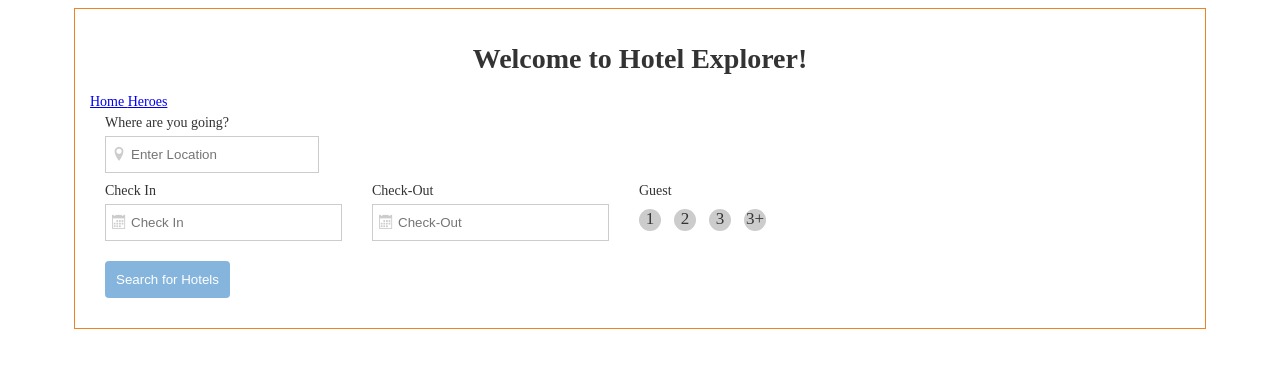
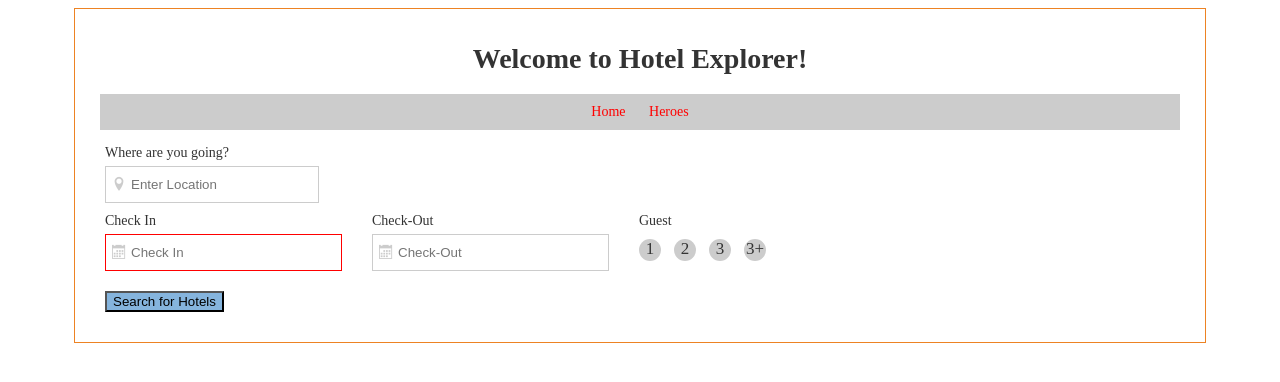
Before and after one commit to rajashril/hotel-search, an Angular app: page /serach in a window 1280 px wide. Shown: the top 382 px of the page. Built offline with nearby package versions, Linux system fonts and the light colour scheme.

Commit message:
added new style

```diff
--- a/src/sass/hotel-search-page.scss
+++ b/src/sass/hotel-search-page.scss
@@ -9,7 +9,7 @@ body {
     display: -webkit-flex;
     flex-wrap: wrap;
 }
-.btn {
+.btn-h {
     padding: 10px;
     text-align: center;
     color: $button-color;
@@ -125,3 +125,40 @@ img {
   border: 1px solid $theme-color;
   padding: 15px;
 }
+/**/
+.ng-invalid {
+    border-color: red;
+}
+.alert-danger {
+    color: red;
+    margin-top: 5px;
+}
+.dropdown-menu {
+    position: absolute;
+    top: 100%;
+    left: 0;
+    z-index: 1000;
+    float: left;
+    min-width: 10rem;
+    padding: .5rem 0;
+    margin: .125rem 0 0;
+    font-size: 1rem;
+    color: #212529;
+    text-align: left;
+    list-style: none;
+    background-color: #fff;
+    background-clip: padding-box;
+    border: 1px solid rgba(0,0,0,.15);
+    border-radius: .25rem;
+}
+.main-nav {
+    background-color: #cccccc;
+    padding: 10px;
+    text-align: center;
+    margin: 0px 10px 10px 10px;
+    a {
+        padding: 10px;
+        color: red;
+        text-decoration: none;
+    }
+}
```
